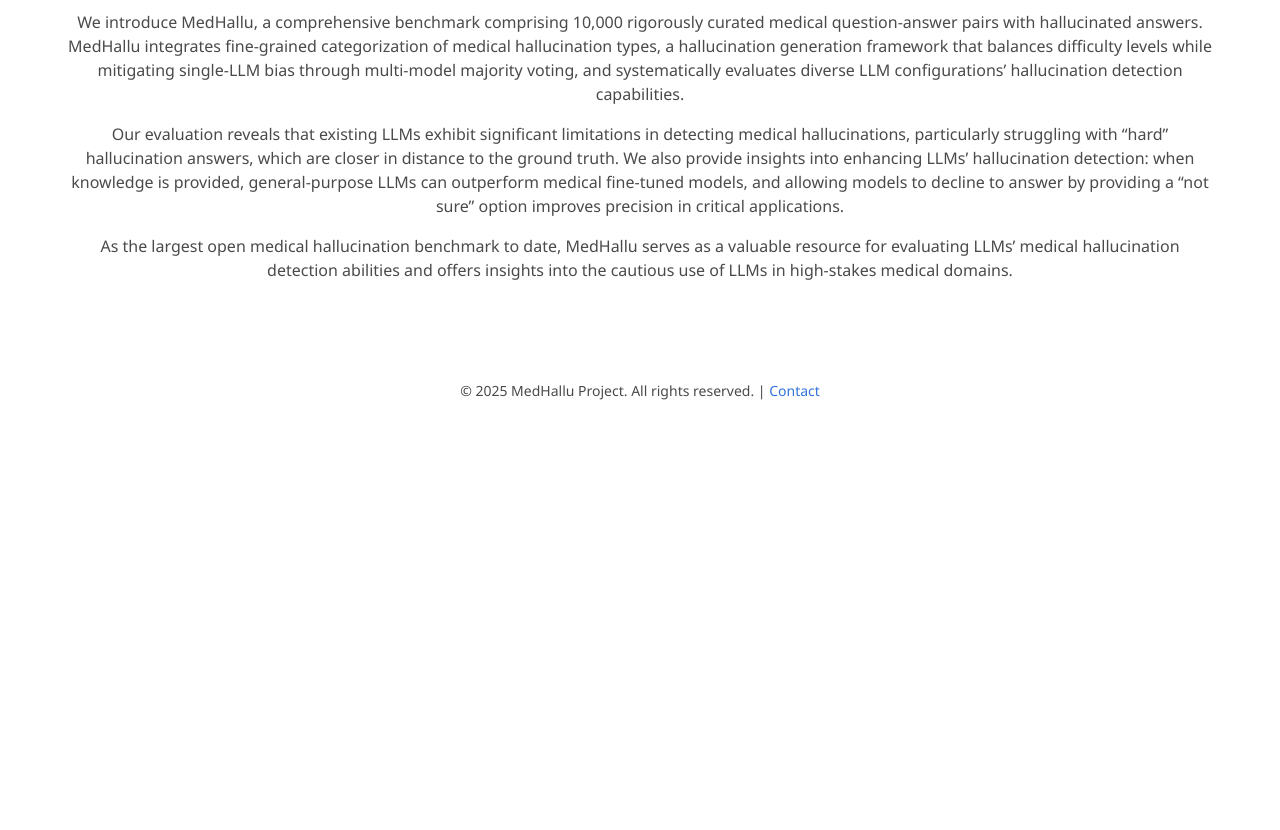
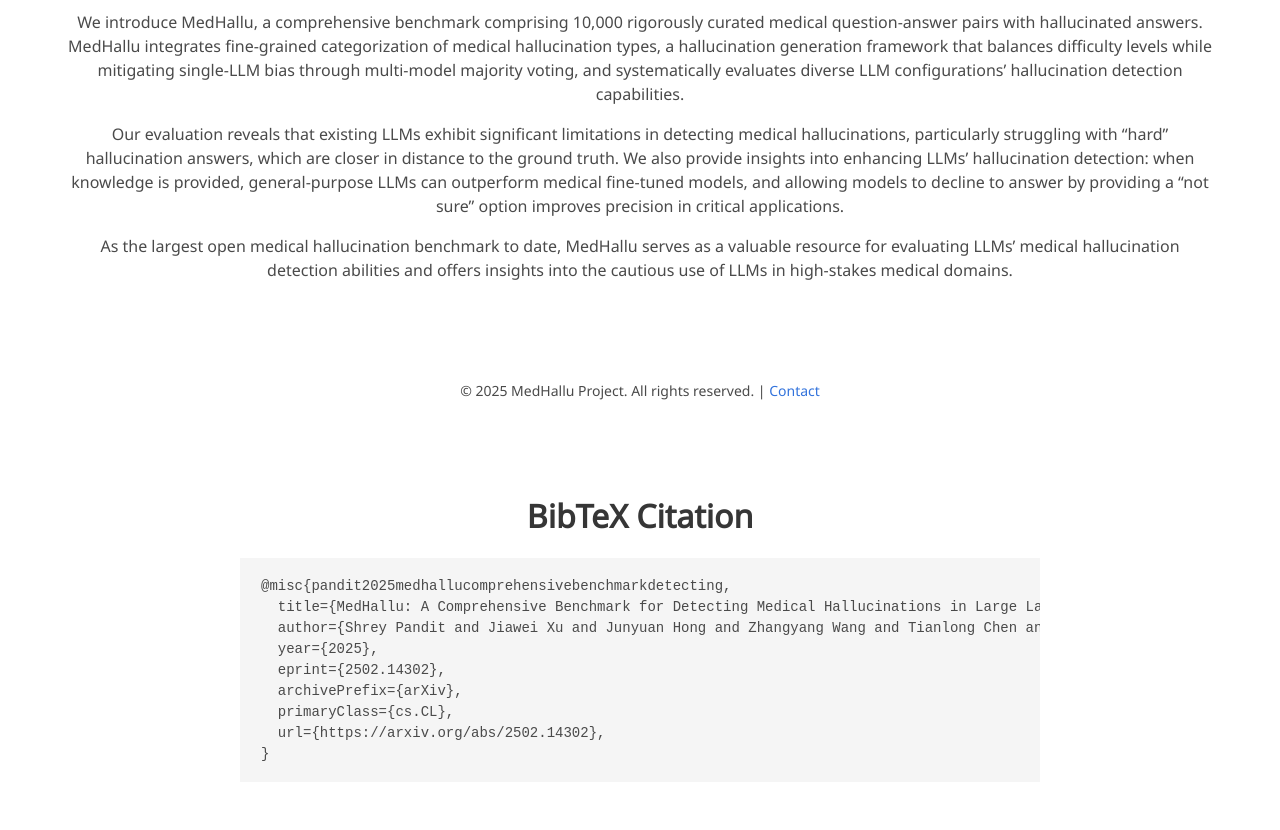
Before and after one commit to MedHallu/MedHallu.github.io, a plain HTML site: page index.html in a window 1280 px wide. Shown: the part 3490-4320 px from the top of the page. Before the commit the page ends 3940 px from the top, so only its background shows below. Drawn offline with nearby package versions, Linux system fonts and the light colour scheme; a web font is replaced by a local one.

Commit message:
Update index.html

```diff
--- a/index.html
+++ b/index.html
@@ -69,7 +69,7 @@
         <div class="publication-links">
           <!-- Paper Link (Add URL if available) -->
           <span class="link-block">
-            <a href="" class="external-link button is-normal is-rounded is-dark">
+            <a href="https://arxiv.org/abs/2502.14302" class="external-link button is-normal is-rounded is-dark">
               <span class="icon">
                 <i class="ai ai-arxiv"></i>
               </span>
@@ -500,6 +500,25 @@
   </div>
 </section>
 
+<!-- BibTeX Citation Section -->
+<section class="section has-text-centered is-white">
+  <div class="container">
+    <h2 class="title is-3">BibTeX Citation</h2>
+    <div class="content has-text-left" style="max-width: 800px; margin: 0 auto;">
+      <pre><code>@misc{pandit2025medhallucomprehensivebenchmarkdetecting,
+  title={MedHallu: A Comprehensive Benchmark for Detecting Medical Hallucinations in Large Language Models},
+  author={Shrey Pandit and Jiawei Xu and Junyuan Hong and Zhangyang Wang and Tianlong Chen and Kaidi Xu and Ying Ding},
+  year={2025},
+  eprint={2502.14302},
+  archivePrefix={arXiv},
+  primaryClass={cs.CL},
+  url={https://arxiv.org/abs/2502.14302},
+}</code></pre>
+    </div>
+  </div>
+</section>
+
+
 <!-- JS (jQuery, custom scripts if any) -->
 <script src="https://ajax.googleapis.com/ajax/libs/jquery/3.5.1/jquery.min.js"></script>
 <script src="static/js/index.js"></script>
```
